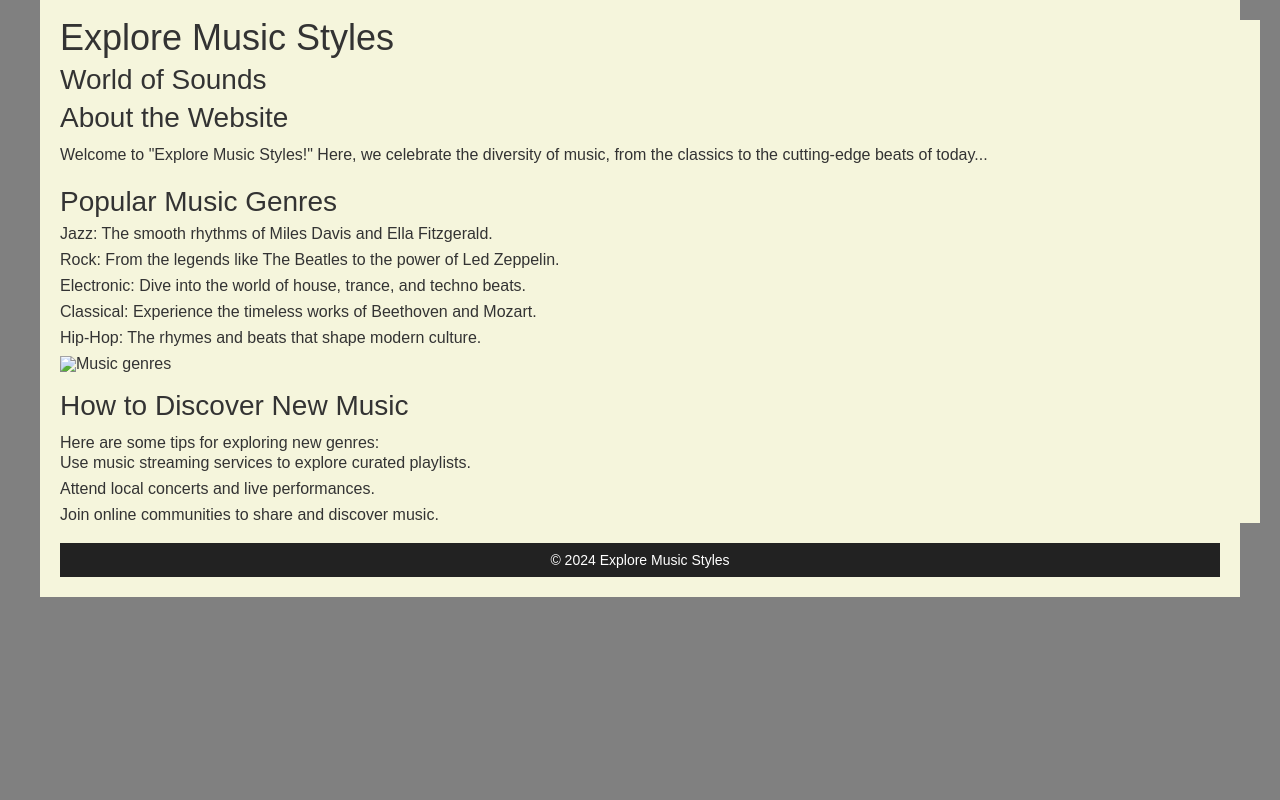
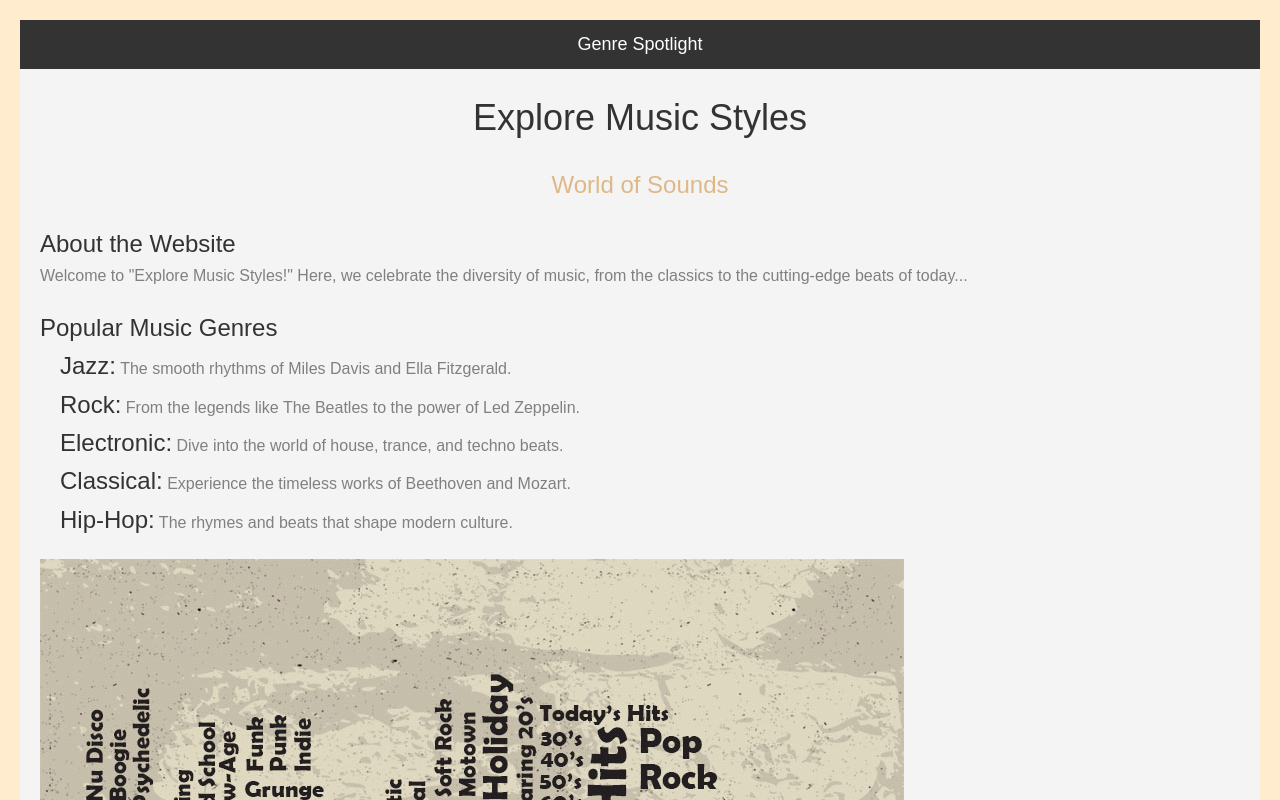
Before and after one commit to AnnDenysenko/Front-end-Basic, a plain HTML site: page Lesson_5/index.html in a window 1280 px wide. Shown: the top 800 px of the page. Drawn offline with Linux system fonts and the light colour scheme.

Commit message:
Completed Task 5

```diff
--- a/Lesson_5/css/reset.css
+++ b/Lesson_5/css/reset.css
@@ -4,6 +4,8 @@
 */
 
 * {
+  margin: 0;
+  padding: 0;
   box-sizing: border-box;
 }
 
--- a/Lesson_5/css/styles.css
+++ b/Lesson_5/css/styles.css
@@ -13,82 +13,180 @@
 	Селектор по ID: 100
 	Стиль в атрибуті тегу: 1000
 */
-
-.container {
-  max-width: 1200px; /* Задає максимальну ширину */
-  width: 100%; /* Дозволяє контейнеру займати всю ширину на менших екранах */
-  margin: 0 auto; /* Центрує контейнер горизонтально */
-  padding: 0 15px; /* Додає внутрішні відступи для контенту */
+.main {
+	background: blanchedalmond !important;
 }
 
-/* ===== Загальні стилі ===== */
-body {
-  background: grey; /* Перенесено з інлайн стилю */
-  font-family: Arial, sans-serif;
+.sub-title {
+  font-size: 24px;
+  margin-top: 20px;
+  color: burlywood;
+  text-align:center
+}
+
+.info-text {
+  color: grey;
+}
+
+.main-title {
+  font-size: 24px;
+  margin-top: 20px;
   color: #333;
 }
 
+/* Body and Wrapper */
+body {
+  background-color: grey;
+  font-family: Arial, sans-serif;
+  color: #333;
+  line-height: 1.6;
+}
+
+.container, .wrapper {
+  width: 100%;
+  margin: 0 auto;
+  padding: 20px;
+}
+
+/* Container for Page 1 */
 .container {
   max-width: 1200px;
+  background-color: beige;
   margin: 0 auto;
   padding: 20px;
-  background: beige; /* Перенесено з інлайн стилю */
 }
 
-/* ===== Заголовки ===== */
-h1 {
-  font-size: 36px;
-  margin-bottom: 10px;
+/* Content Style */
+.content {
+  width: 100%;
 }
 
-h2 {
-  font-size: 28px;
-  margin-bottom: 10px;
+h1, h2 {
+  color: #333;
 }
 
-/* ===== Секції ===== */
+a {
+  color: #333;
+  text-decoration: none;
+}
+
+a:hover {
+  text-decoration: underline;
+}
+
+/* Section Styling */
 .section {
   margin-bottom: 20px;
 }
 
-.section p {
-  line-height: 1.6;
+.section ul {
+  margin-left: 20px;
 }
 
-.section ul li {
-  margin-bottom: 10px;
-}
-
-/* ===== Зображення ===== */
 .section img {
   max-width: 100%;
   height: auto;
+  margin-top: 20px;
 }
 
-/* ===== Footer ===== */
+/* Footer Styling */
 .footer {
   text-align: center;
+  padding: 10px;
+  background-color: #222;
+  color: white;
   margin-top: 20px;
-  padding: 10px;
-  background: #222;
-  color: #fff;
 }
 
 .footer p {
   font-size: 14px;
 }
 
-/* ===== Додаткові стилі для 2 сторінки ===== */
-.wrapper {
-  width: 100%;
+/* Header for Page 2 */
+.header {
+  background-color: #333;
+  color: white;
+  padding: 10px;
+  text-align: center;
 }
 
-.header {
-  height: 60px;
-  background-color: #333;
+
+.back-link {
+  color: white;
+  text-decoration: none;
+  font-size: 18px;
 }
 
+.back-link:hover {
+  text-decoration: underline;
+}
+
+/* Body for Pages 2 and 1 */
 .body {
-  min-height: 300px;
-  background-color: #ddd;
+  padding: 20px;
+  background-color: #f4f4f4;
 }
+
+.title {
+  text-align: center;
+  font-size: 36px;
+  color: #333;
+}
+
+.intro {
+  text-align: justify;
+  margin-bottom: 20px;
+}
+
+/* Genres Section on Page 2 */
+.genres {
+  margin-top: 20px;
+}
+
+.genre-title {
+  font-size: 24px;
+  margin-top: 20px;
+  color: #333;
+}
+
+.genres p {
+  margin-bottom: 10px;
+}
+
+.genres img {
+  max-width: 100%;
+  height: auto;
+  margin-top: 10px;
+}
+
+/* Footer for Page 2 */
+.footer {
+  background-color: #222;
+  color: white;
+  text-align: center;
+  padding: 10px;
+  margin-top: 20px;
+}
+
+/* Media Queries for Responsiveness */
+@media (max-width: 768px) {
+  .container {
+    padding: 10px;
+  }
+
+  .wrapper {
+    padding: 10px;
+  }
+
+  h1, h2 {
+    font-size: 28px;
+  }
+
+  .genre-title {
+    font-size: 20px;
+  }
+
+  .section img {
+    max-width: 100%;
+  }
+}
--- a/Lesson_5/index.html
+++ b/Lesson_5/index.html
@@ -5,59 +5,50 @@
     <meta name="viewport" content="width=device-width, initial-scale=1.0" />
     <title>Page 1 - Explore Music Styles</title>
     <link rel="stylesheet" href="css/styles.css" />
-    <style></style>
   </head>
-  <body style="background: grey">
-    <div class="container">
-      <div style="width: 1200px; margin: 0 auto; background: beige">
-        <h1>Explore Music Styles</h1>
-        <h2>World of Sounds</h2>
+  <body class="main">
+    <div class="wrapper">
+      <!-- Header Section -->
+      <div class="header">
+        <a href="second.html" class="back-link">Genre Spotlight</a>
+      </div>
+
+      <!-- Body Section -->
+      <div class="body">
+        <h1 class="title">Explore Music Styles</h1>
+        <h2 class="sub-title">World of Sounds</h2>
+
         <div class="section">
-          <h2>About the Website</h2>
-          <p>
-            Welcome to "Explore Music Styles!" Here, we celebrate the diversity
-            of music, from the classics to the cutting-edge beats of today...
+          <h2 class="main-title">About the Website</h2>
+          <p class="info-text">
+            Welcome to "Explore Music Styles!" Here, we celebrate the diversity of music, from the classics to the cutting-edge beats of today...
           </p>
         </div>
 
         <div class="section">
-          <h2>Popular Music Genres</h2>
+          <h2 class="main-title">Popular Music Genres</h2>
           <ul>
-            <li>
-              <strong>Jazz:</strong> The smooth rhythms of Miles Davis and Ella
-              Fitzgerald.
-            </li>
-            <li>
-              <strong>Rock:</strong> From the legends like The Beatles to the
-              power of Led Zeppelin.
-            </li>
-            <li>
-              <strong>Electronic:</strong> Dive into the world of house, trance,
-              and techno beats.
-            </li>
-            <li>
-              <strong>Classical:</strong> Experience the timeless works of
-              Beethoven and Mozart.
-            </li>
-            <li>
-              <strong>Hip-Hop:</strong> The rhymes and beats that shape modern
-              culture.
-            </li>
+            <li class="info-text"><strong class="main-title">Jazz:</strong> The smooth rhythms of Miles Davis and Ella Fitzgerald.</li>
+            <li class="info-text"><strong class="main-title">Rock:</strong> From the legends like The Beatles to the power of Led Zeppelin.</li>
+            <li class="info-text"><strong class="main-title">Electronic:</strong> Dive into the world of house, trance, and techno beats.</li>
+            <li class="info-text"><strong class="main-title">Classical:</strong> Experience the timeless works of Beethoven and Mozart.</li>
+            <li class="info-text"><strong class="main-title">Hip-Hop:</strong> The rhymes and beats that shape modern culture.</li>
           </ul>
           <img src="images/music-genres.jpg" alt="Music genres" />
         </div>
 
         <div class="section">
-          <h2>How to Discover New Music</h2>
-          <p>Here are some tips for exploring new genres:</p>
+          <h2 class="sub-title">How to Discover New Music</h2>
+          <p class="info-text">Here are some tips for exploring new genres:</p>
           <ul>
-            <li>Use music streaming services to explore curated playlists.</li>
-            <li>Attend local concerts and live performances.</li>
-            <li>Join online communities to share and discover music.</li>
+            <li class="info-text">Use music streaming services to explore curated playlists.</li>
+            <li class="info-text">Attend local concerts and live performances.</li>
+            <li class="info-text">Join online communities to share and discover music.</li>
           </ul>
         </div>
       </div>
 
+      <!-- Footer Section -->
       <div class="footer">
         <p>© 2024 Explore Music Styles</p>
       </div>
```
Also changed, not shown: Lesson_2/index.html (+35 -14 lines), Lesson_5/second.html (+62 -3 lines), Lesson_5/images/classical.jpg (added), Lesson_5/images/electronic.jpg (added), Lesson_5/images/jazz.png (added), Lesson_5/images/music-genres.jpg (added), Lesson_5/images/rock.jpg (added), 4 other files.
